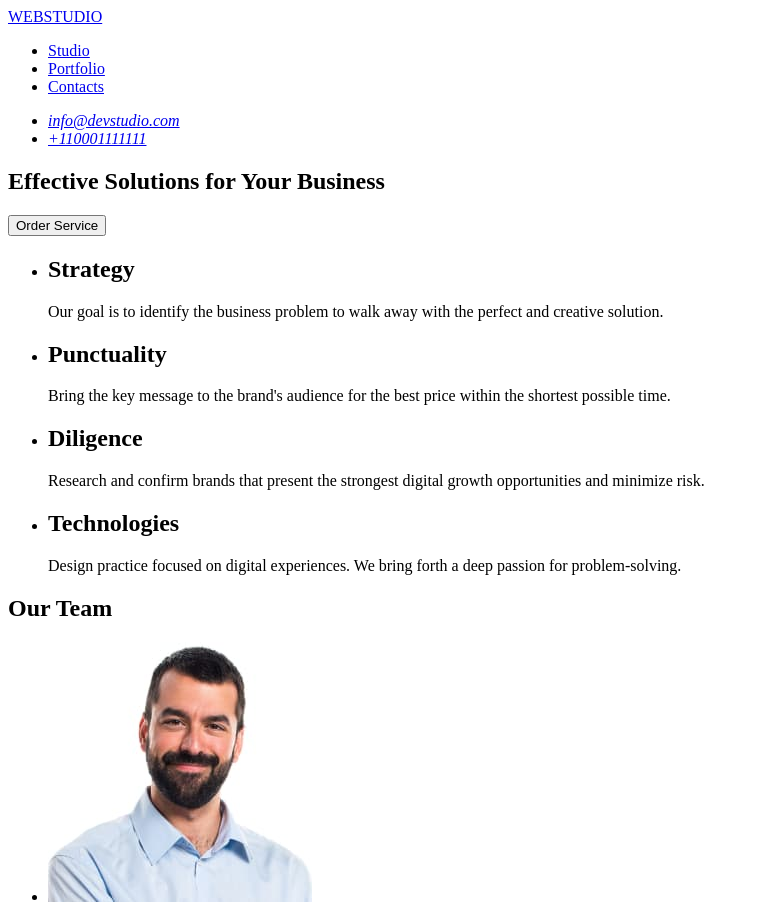
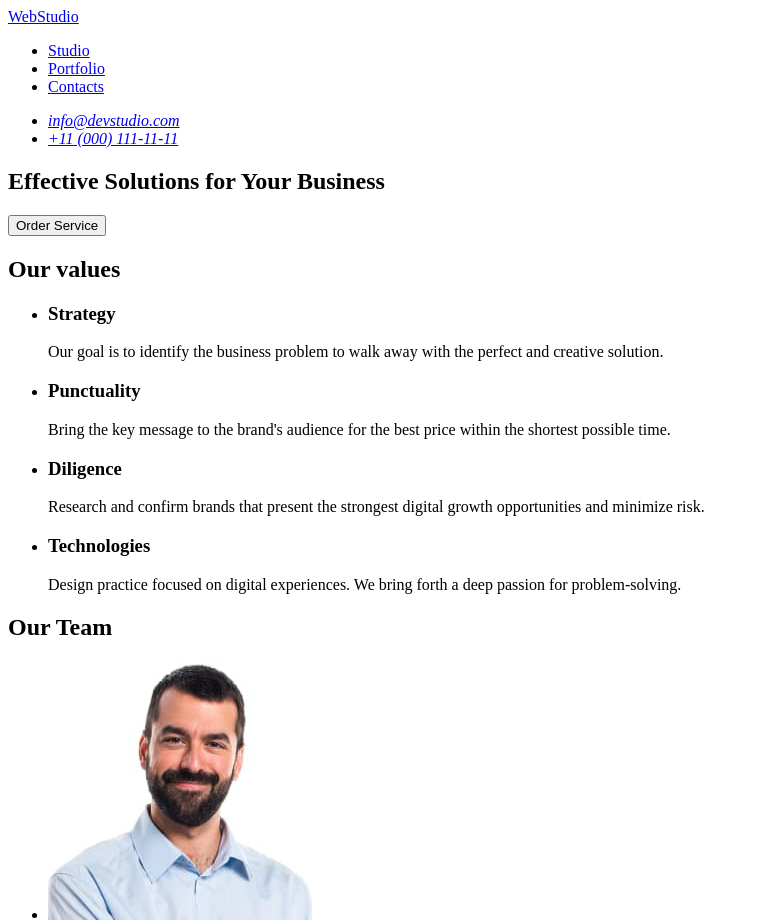
Before and after one commit to Dasha-lev/goit-markup-hw-01, a plain HTML site: page index.html in a window 1280 px wide. Shown: the top 920 px of the page, without its empty margins (0-759 px from the left). Drawn offline with Linux system fonts and the light colour scheme.

Commit message:
bug fixing#2

```diff
--- a/index.html
+++ b/index.html
@@ -8,7 +8,7 @@
 <body>
     <!-- Header -->
     <header>
-        <a href="./index.html" class="logo">WEBSTUDIO</a>
+        <a href="./index.html" class="logo">WebStudio</a>
         <nav>
             <ul>
                 <li><a href="#studio">Studio</a></li>
@@ -20,7 +20,7 @@
        <address>
         <ul>
             <li><a href="mailto:info@devstudio.com">info@devstudio.com</a></li>
-            <li><a href="+110001111111">+110001111111</a></li>
+            <li><a href="tel:+110001111111">+11 (000) 111-11-11</a></li>
         </ul>
         </address>
     </header>
@@ -33,27 +33,28 @@
             </section>
             <!-- Values section -->
             <section>
+                <h2>Our values</h2>
                 <ul>
                    <li>
-                    <h2>Strategy</h2>
+                    <h3>Strategy</h3>
                     <p>Our goal is to identify the business
                          problem to walk away with the
                          perfect and creative solution.</p>
                     </li>
                     <li>
-                    <h2>Punctuality</h2>
+                    <h3>Punctuality</h3>
                     <p>Bring the key message to the
                         brand's audience for the best price
                         within the shortest possible time.</p>
                     </li>
                     <li>
-                    <h2>Diligence</h2>
+                    <h3>Diligence</h3>
                     <p>Research and confirm brands that
                         present the strongest digital growth
                         opportunities and minimize risk.</p>
                     </li>
                     <li>
-                    <h2>Technologies</h2>
+                    <h3>Technologies</h3>
                     <p>Design practice focused on digital
                         experiences. We bring forth a deep
                         passion for problem-solving.</p>
@@ -106,7 +107,7 @@
             </section>
         </main>
         <footer>
-            <a href="./index.html" class="logo">WEBSTUDIO</a>
+            <a href="./index.html" class="logo">WebStudio</a>
             <p>Increase the flow of customers and sales for your business with digital marketing & growth solutions.</p>
         </footer>
 
```
Lines whose indentation alone changed are shown as unchanged.
